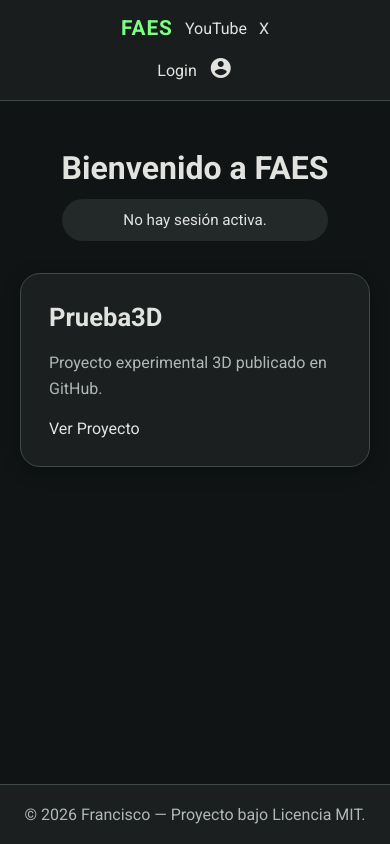
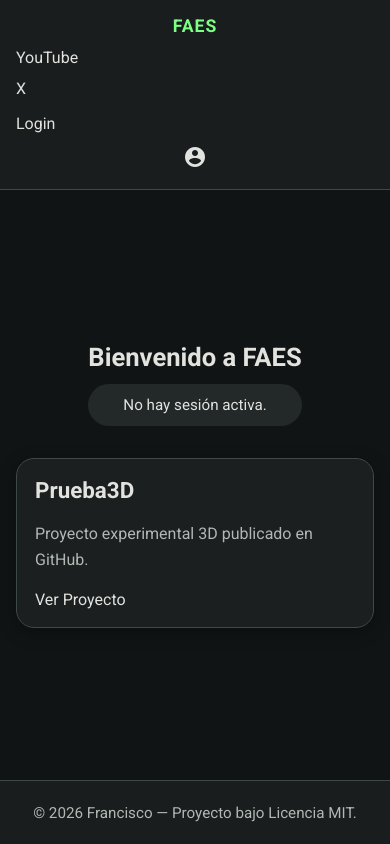
Before and after one commit to Jesusdio2/jesusdio2.github.io, a plain HTML site: page index.html in a window 390 px wide. Drawn offline with Linux system fonts and the light colour scheme; no server answers.

Commit message:
Enhance index.html with responsive design updates

```diff
--- a/index.html
+++ b/index.html
@@ -7,7 +7,7 @@
 
   <meta
     name="viewport"
-    content="width=device-width, initial-scale=1.0" />
+    content="width=device-width, initial-scale=1.0, viewport-fit=cover" />
 
   <title>FAES</title>
 
@@ -73,11 +73,22 @@
       box-sizing: border-box;
     }
 
+    html {
+
+      scroll-behavior: smooth;
+
+      -webkit-text-size-adjust: 100%;
+
+      text-size-adjust: 100%;
+    }
+
     body {
 
       margin: 0;
 
       min-height: 100vh;
+
+      min-height: 100dvh;
 
       background:
         var(--md-sys-color-background);
@@ -92,13 +103,28 @@
       display: flex;
 
       flex-direction: column;
+
+      overflow-x: hidden;
+
+      overflow-y: auto;
     }
 
-    /* Top App Bar */
+    img {
+
+      max-width: 100%;
+
+      display: block;
+    }
+
+    /* =========================
+       Top App Bar
+    ========================= */
 
     header {
 
-      height: 72px;
+      min-height: 72px;
+
+      width: 100%;
 
       padding: 0 20px;
 
@@ -106,6 +132,9 @@
         rgba(27, 31, 31, 0.92);
 
       backdrop-filter:
+        blur(12px);
+
+      -webkit-backdrop-filter:
         blur(12px);
 
       border-bottom:
@@ -151,6 +180,10 @@
         var(--md-sys-color-primary);
     }
 
+    /* =========================
+       Main Content
+    ========================= */
+
     main {
 
       flex: 1;
@@ -169,6 +202,8 @@
       flex-direction: column;
 
       align-items: center;
+
+      justify-content: center;
 
       gap: 32px;
     }
@@ -204,13 +239,13 @@
       font-size: 1.1rem;
     }
 
-    /* Material Card */
+    /* =========================
+       Material Card
+    ========================= */
 
     .game-card {
 
-      width: 100%;
-
-      max-width: 500px;
+      width: min(100%, 500px);
 
       background:
         var(--md-sys-color-surface);
@@ -263,6 +298,10 @@
         var(--md-sys-color-on-surface-variant);
     }
 
+    /* =========================
+       User Info
+    ========================= */
+
     #userInfo {
 
       padding:
@@ -295,24 +334,82 @@
       object-fit: cover;
     }
 
+    /* =========================
+       Material Buttons
+    ========================= */
+
+    md-filled-button,
+    md-outlined-button,
+    md-filled-tonal-button {
+
+      --md-filled-button-container-shape: 16px;
+
+      --md-outlined-button-container-shape: 16px;
+
+      --md-filled-tonal-button-container-shape: 16px;
+    }
+
+    /* =========================
+       Bottom App Bar
+    ========================= */
+
     footer {
 
-      padding: 20px;
+      min-height: 64px;
+
+      padding:
+        16px
+        20px
+        calc(16px + env(safe-area-inset-bottom));
 
       border-top:
         1px solid
         var(--md-sys-color-outline);
+
+      background:
+        rgba(27, 31, 31, 0.96);
+
+      backdrop-filter:
+        blur(12px);
+
+      -webkit-backdrop-filter:
+        blur(12px);
+
+      display: flex;
+
+      align-items: center;
+
+      justify-content: center;
 
       text-align: center;
 
       color:
         var(--md-sys-color-on-surface-variant);
 
-      background:
-        var(--md-sys-color-surface);
+      font-size: 0.95rem;
     }
 
-    /* Responsive */
+    /* =========================
+       Responsive Design
+    ========================= */
+
+    /* Tablets */
+
+    @media (max-width: 1024px) {
+
+      main {
+
+        padding:
+          40px 18px;
+      }
+
+      .game-card {
+
+        width: min(100%, 700px);
+      }
+    }
+
+    /* Mobile */
 
     @media (max-width: 700px) {
 
@@ -320,7 +417,11 @@
 
         height: auto;
 
-        padding: 16px;
+        padding:
+          max(16px, env(safe-area-inset-top))
+          16px
+          16px
+          16px;
 
         flex-direction: column;
 
@@ -330,12 +431,167 @@
       .header-left,
       .header-right {
 
+        width: 100%;
+
         justify-content: center;
+      }
+
+      .header-left {
+
+        flex-direction: column;
+      }
+
+      .header-right {
+
+        flex-wrap: wrap;
+      }
+
+      md-filled-button,
+      md-outlined-button,
+      md-filled-tonal-button {
+
+        width: 100%;
+      }
+
+      main {
+
+        padding:
+          32px 16px;
+      }
+
+      .hero h1 {
+
+        font-size:
+          clamp(1.8rem, 8vw, 2.5rem);
+      }
+
+      .hero p {
+
+        font-size:
+          1rem;
       }
 
       .game-card {
 
         border-radius: 20px;
+
+        padding: 22px;
+      }
+
+      .game-card h2 {
+
+        font-size: 1.4rem;
+      }
+    }
+
+    /* Small phones */
+
+    @media (max-width: 400px) {
+
+      .logo {
+
+        font-size: 1.1rem;
+      }
+
+      .hero h1 {
+
+        font-size: 1.6rem;
+      }
+
+      .game-card {
+
+        padding: 18px;
+
+        border-radius: 18px;
+      }
+
+      #userInfo {
+
+        width: 100%;
+
+        text-align: center;
+      }
+    }
+
+    /* Landscape phones */
+
+    @media (max-height: 500px)
+    and (orientation: landscape) {
+
+      header {
+
+        position: relative;
+      }
+
+      main {
+
+        padding-top: 24px;
+      }
+
+      .hero {
+
+        gap: 6px;
+      }
+
+      .game-card {
+
+        width: min(100%, 900px);
+      }
+    }
+
+    /* Large screens */
+
+    @media (min-width: 1600px) {
+
+      main {
+
+        max-width: 1400px;
+      }
+
+      .hero h1 {
+
+        font-size: 4.5rem;
+      }
+
+      .game-card {
+
+        width: min(100%, 650px);
+
+        padding: 36px;
+      }
+    }
+
+    /* TVs / 4K */
+
+    @media (min-width: 2200px) {
+
+      body {
+
+        font-size: 1.25rem;
+      }
+
+      .hero h1 {
+
+        font-size: 6rem;
+      }
+
+      .game-card {
+
+        width: min(100%, 800px);
+      }
+    }
+
+    /* Reduce Motion */
+
+    @media (prefers-reduced-motion: reduce) {
+
+      * {
+
+        animation: none !important;
+
+        transition: none !important;
+
+        scroll-behavior: auto !important;
       }
     }
 
@@ -441,7 +697,7 @@
 
   </main>
 
-  <!-- Footer -->
+  <!-- Bottom App Bar -->
 
   <footer>
 
@@ -531,18 +787,9 @@
 
         try {
 
-          const result =
-            await signInWithPopup(
-              auth,
-              provider
-            );
-
-          const user =
-            result.user;
-
-          console.log(
-            "Usuario conectado:",
-            user
+          await signInWithPopup(
+            auth,
+            provider
           );
 
         } catch (error) {
@@ -579,7 +826,7 @@
       }
     );
 
-    // Estado de autenticación
+    // Auth State
 
     onAuthStateChanged(
       auth,
@@ -636,4 +883,5 @@
   </script>
 
 </body>
+
 </html>
```
